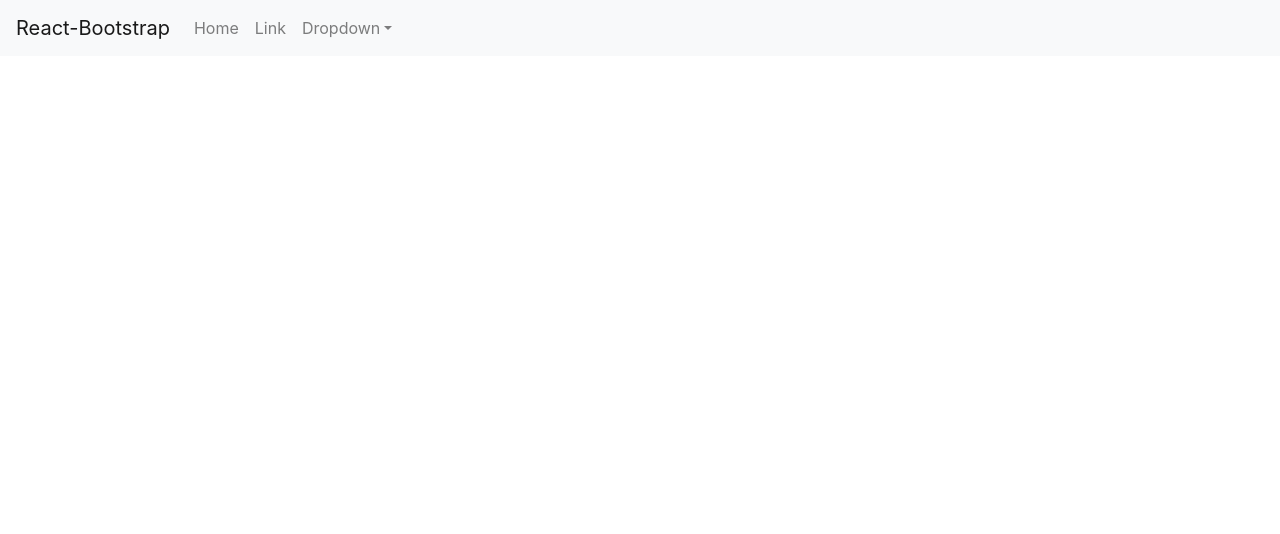
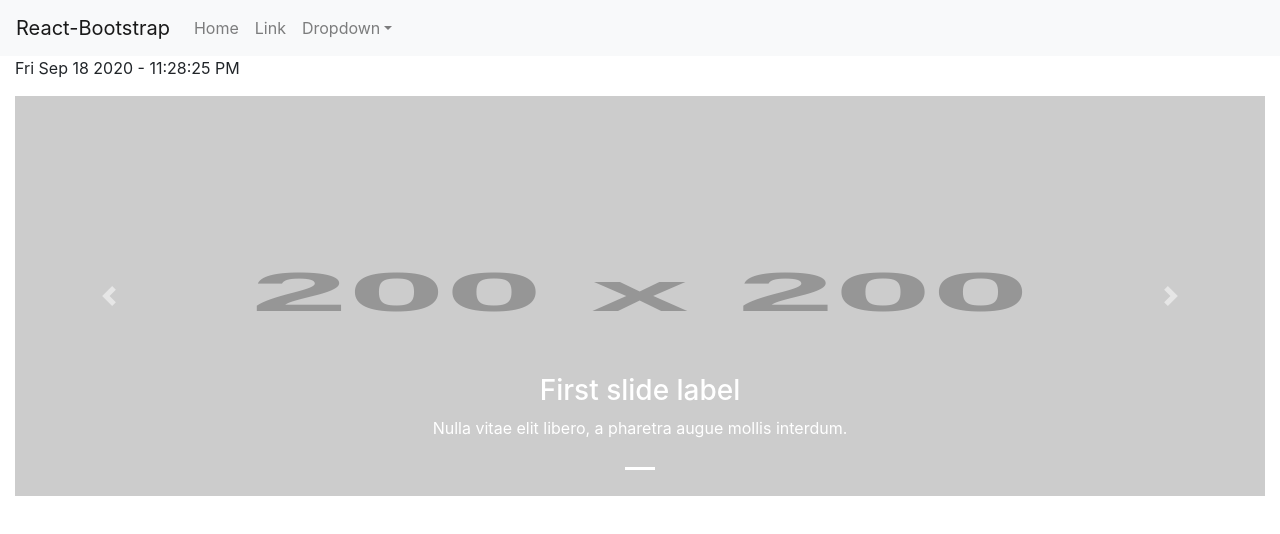
Before and after one commit to ikemous/react-applications, a React (Create React App) app: page / in a window 1280 px wide. Shown: the top 534 px of the page. Built offline with nearby package versions, Linux system fonts and the light colour scheme.

Commit message:
added content and alterations to the weather card

```diff
--- a/src/components/PrettyDecentWeatherCard.tsx
+++ b/src/components/PrettyDecentWeatherCard.tsx
@@ -1,6 +1,7 @@
-import React from "react";
+import React, { useEffect } from "react";
 import { Card, Image } from "react-bootstrap";
 import { useSelector, RootStateOrAny } from "react-redux";
+import "./prettyDecentWeatherCard.css";
 
 function PrettyDecentWeatherCard() {
 
@@ -8,19 +9,27 @@ function PrettyDecentWeatherCard() {
 
     const calculateF = (kelvin: string): string => {
         const convertToInt = parseInt(kelvin);
-        return ((convertToInt - 273.15) * 9/5 + 32).toFixed(2)
+        return ((convertToInt - 273.15) * 9/5 + 32).toFixed();
     };
+
+    useEffect(() => console.log(weatherResults), [weatherResults]);
 
     return (
         <>
             {weatherResults?(
-                <Card border="primary" style={{margin: "5px"}}>
+                <>
+                    <Card className="weatherIcon">
                         <Image
                             style={{display:"block", margin:"auto", background:"black"}}
                             alt="icon for current weather data"
                             src={`http://openweathermap.org/img/wn/${weatherResults.weather[0].icon}@2x.png`}
                             roundedCircle
                         />
+                        <Card.ImgOverlay>
+                            <Card.Title>{weatherResults.weather[0].main}</Card.Title>
+                        </Card.ImgOverlay>
+                    </Card>
+                    <Card border="primary" style={{margin: "5px"}}>
                         <Card.Header>{weatherResults.name}, {weatherResults.sys.country}</Card.Header>
                         <Card.Body>
                         <Card.Title>{calculateF(weatherResults.main.temp)} °F</Card.Title>
@@ -32,6 +41,7 @@ function PrettyDecentWeatherCard() {
                         </Card.Text>
                         </Card.Body>
                     </Card>
+                </>
             ):<></>}
         </>
     );
--- a/src/components/ShowMeTheDate.tsx
+++ b/src/components/ShowMeTheDate.tsx
@@ -1,9 +1,16 @@
 import React from "react";
 
-class ShowMeTheDate extends React.Component {
+interface DateProps {
+    date: Date
+};
+
+class ShowMeTheDate extends React.Component<DateProps> {
+
     render(){
         return(
-            <p></p>
+            <>
+                {this.props.date?<p>{this.props.date.toDateString()} - {this.props.date.toLocaleTimeString()}</p>:<p>No Date Rendered</p>}
+            </>
         );
     };
 };
--- /dev/null
+++ b/src/components/prettyDecentWeatherCard.css
@@ -0,0 +1,5 @@
+.weatherIcon {
+    color: yellow;
+    border: none!important;
+    text-shadow: -1px 0 black, 0 1px black, 1px 0 black, 0 -1px black;
+}
--- a/src/pages/HomePage.tsx
+++ b/src/pages/HomePage.tsx
@@ -1,21 +1,55 @@
 import React from "react";
 import ShowMeTheDate from "../components/ShowMeTheDate";
-import { useSelector, useDispatch, RootStateOrAny, connect } from "react-redux";
-import { updateDate, updatePath } from "../utils/actions";
+import { RootStateOrAny, connect } from "react-redux";
+import { updateDate } from "../utils/actions";
+import { Carousel, Container } from "react-bootstrap";
 
-type PageState = string;
-type DateState = {
-    time: Date
-};
+interface HomePageState {
+    date: Date,
+    path: string
+}
 
+interface Props extends HomePageState {
+    global: HomePageState,
+    updateDate: any,
+    dispatch: any
+}
 
-class HomePage extends React.Component<{},DateState> {
+class HomePage extends React.Component<Props> {
+
+    tick() {
+        this.props.dispatch(updateDate());
+    };
+
+    componentWillMount() {
+        console.log(this.props);
+        this.tick();
+    };
+
+    componentDidMount() {
+        console.log(this.props);
+        setInterval(() => this.tick(), 100);
+    };
 
     render()  {
         return(
-            <>
-                <ShowMeTheDate {...this.props} />
-            </>
+            <Container fluid>
+                <ShowMeTheDate date={this.props.global.date} />
+                <Carousel style={{maxHeight: "50vh"}}>
+                    <Carousel.Item style={{height: "inherit"}}>
+                        <img
+                        style={{maxHeight: "50vh"}}
+                            className="d-block w-100"
+                            src="https://via.placeholder.com/200"
+                            alt="First slide"
+                        />
+                        <Carousel.Caption>
+                        <h3>First slide label</h3>
+                        <p>Nulla vitae elit libero, a pharetra augue mollis interdum.</p>
+                        </Carousel.Caption>
+                    </Carousel.Item>
+                </Carousel>
+            </Container>
         );
     }
 };
@@ -24,8 +58,11 @@ const mapStateToProps = (state: RootStateOrAny) => {
     return state;
 };
 
-const mapDispatchToProps = (dispatch: any) => {
-    return updateDate;
+const mapDispatchToProps = (dispatch: any):any => {
+    return {
+        dispatch,
+        updateDate
+    };
 };
 
 export default connect(mapStateToProps, mapDispatchToProps)(HomePage);
--- a/src/pages/WeatherPage.tsx
+++ b/src/pages/WeatherPage.tsx
@@ -17,9 +17,9 @@ function WeatherPage() {
     };
 
     return (
-        <Container>
-            <h1 className="text-center">Weather APP</h1>
+        <Container style={{minHeight: "calc(100vh - 56px)"}}>
             <Row className="d-flex justify-content-center align-items-center text-center">
+                <h1 className="text-center">Weather APP</h1>
                 <div>
                     <h2>Using Weather API</h2>
                     <Form>
```
Lines whose indentation alone changed are shown as unchanged.
